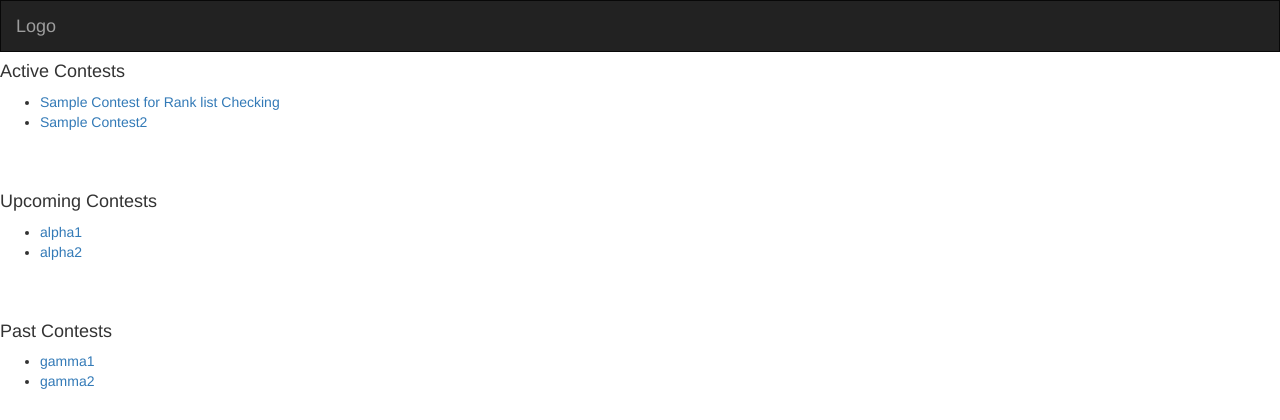
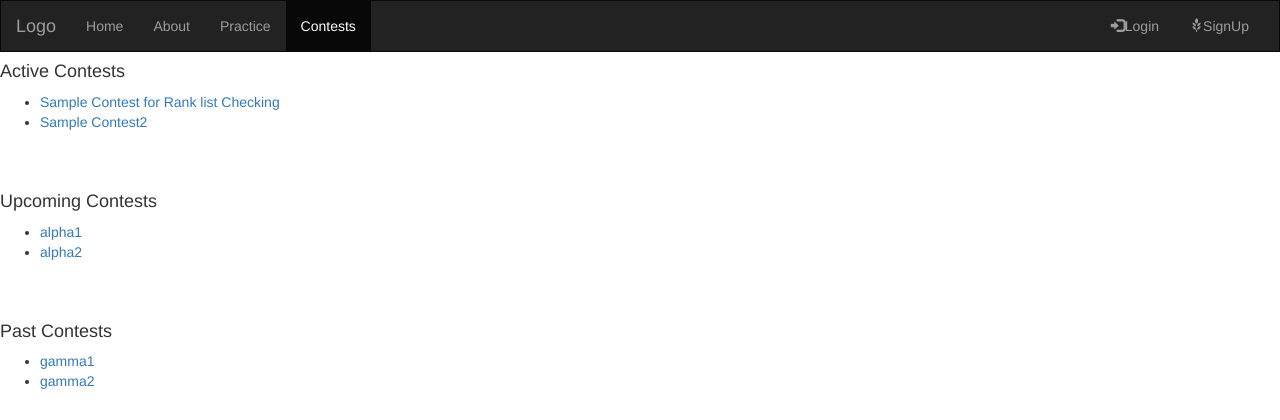
Before and after one commit to shvm-7397/SwaGrader, a Django app: page /contests/ in a window 1280 px wide. Shown: the top 420 px of the page. Run offline with Django 3.2, Linux system fonts and the light colour scheme; data comes from the database, SQL or seed files in the repository; both versions use the stored data as it was after the commit; some libraries are stand-ins or nearby versions.

Commit message:
navbar-added-to-practice&contest

```diff
--- a/contests/templates/contests/index.html
+++ b/contests/templates/contests/index.html
@@ -2,6 +2,34 @@
 {% block title %}
     Challenges
 {% endblock %}
+
+{% block navbar %}
+    <ul class="nav navbar-nav">
+        <li><a href="{% url 'home:home' %}">Home</a></li>
+        <li><a href="#">About</a></li>
+        <li><a href="{% url 'practice:practice-home' %}">Practice</a></li>
+        <li class="active"><a href="{% url 'contests:contests-home' %}">Contests</a></li>
+    </ul>
+    {% if not current_user %}
+        <ul class="nav navbar-nav navbar-right">
+        <li><a href="{% url 'accounts:accounts-login' %}"><span class="glyphicon glyphicon-log-in"></span>Login</a></li>
+        <li><a href="{% url 'accounts:accounts-create' %}"><span class="glyphicon glyphicon-grain"></span>SignUp</a></li>
+        </ul>
+    {% else %}
+        <ul class="nav navbar-nav navbar-right">
+            <li class="dropdown">
+                <a class="dropdown-toggle" data-toggle="dropdown" ><span class="glyphicon glyphicon-user"></span>
+                    {{ current_user.username }}<span class="caret"></span>
+                    </a>
+                <ul class="dropdown-menu">
+                  <li><a href="{% url 'accounts:accounts-home' %}">Profile</a></li>
+                  <li><a href="{% url 'accounts:accounts-logout' %}">Logout</a></li>
+                </ul>
+            </li>
+        </ul>
+    {% endif %}
+{% endblock %}
+
 
 {% block body %}
     {% if current_user %}
--- a/contests/templates/contests/prob-placeholder.html
+++ b/contests/templates/contests/prob-placeholder.html
@@ -23,5 +23,7 @@
              <br>
              <input type="submit" value="Submit">
          </form>
+    {% else %}
+        Login To submit
     {% endif %}
 {% endblock %}
--- a/home/templates/home/homepage.html
+++ b/home/templates/home/homepage.html
@@ -5,7 +5,7 @@
 
 {% block navbar %}
     <ul class="nav navbar-nav">
-        <li class="active"><a href="#">Home</a></li>
+        <li class="active"><a href="{% url 'home:home' %}">Home</a></li>
         <li><a href="#">About</a></li>
         <li><a href="{% url 'practice:practice-home' %}">Practice</a></li>
         <li><a href="{% url 'contests:contests-home' %}">Contests</a></li>
@@ -28,7 +28,6 @@
             </li>
         </ul>
     {% endif %}
-
 {% endblock %}
 
 
```
Also changed, not shown: practice/templates/practice/practice-section.html (+27 -0 lines), db.sqlite3.
